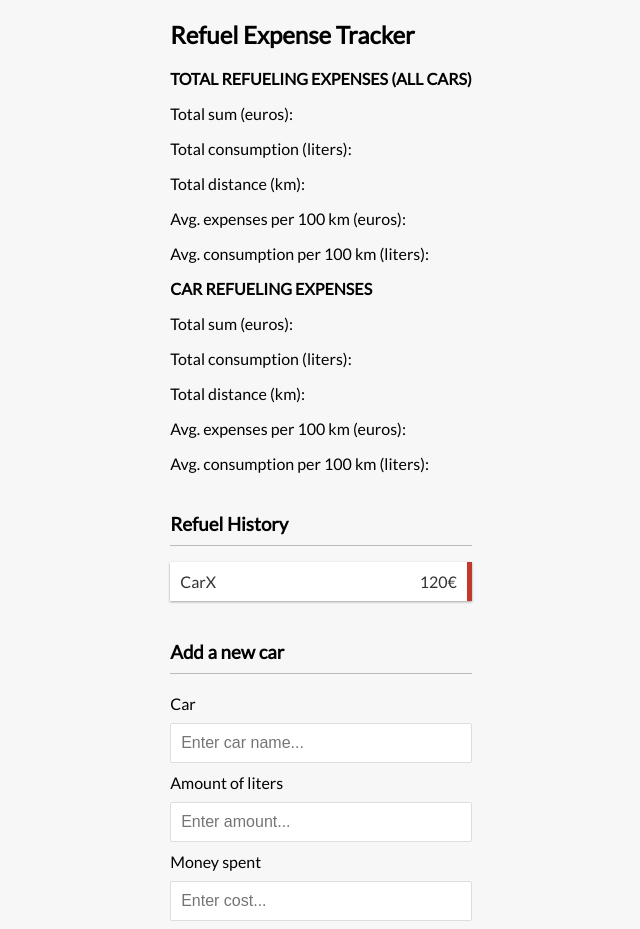
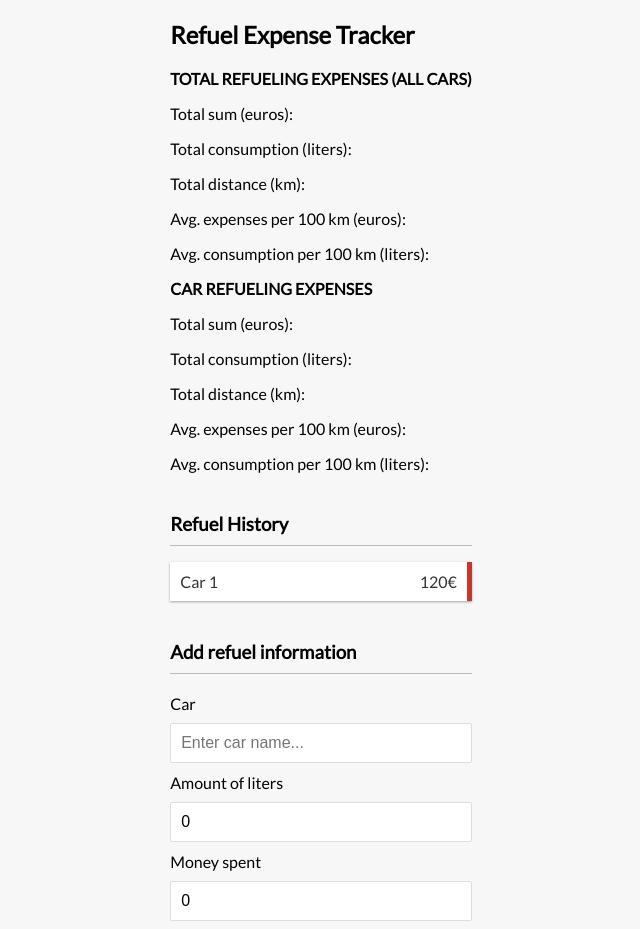
Before and after one commit to lexonegit/FED-Groupwork-G5, a React (Create React App) app in the folder car-fuel-calculator/: page / in a window 1280 px wide. Shown: the top 929 px of the page, without its empty margins (319-959 px from the left). Built offline with nearby package versions, Linux system fonts and the light colour scheme.

Commit message:
Components done (needs context to continue).

```diff
--- a/car-fuel-calculator/src/App.js
+++ b/car-fuel-calculator/src/App.js
@@ -3,7 +3,8 @@ import { Header } from './components/Header';
 import { TotalExpenses } from './components/TotalExpenses';
 import { CarExpenses } from './components/CarExpenses';
 import { RefuelHistory } from './components/RefuelHistory';
-import { AddCar } from './components/AddCar';
+import { AddRefuel } from './components/AddRefuel';
+import { SelectCar } from './components/SelectCar';
 
 import './App.css';
 
@@ -14,7 +15,8 @@ function App() {
       <TotalExpenses />
       <CarExpenses />
       <RefuelHistory />
-      <AddCar />
+      <AddRefuel />
+      <SelectCar />
     </div>
   );
 }
--- a/car-fuel-calculator/src/components/AddCar.js
+++ /dev/null
@@ -1,28 +0,0 @@
-import React from 'react'
-
-export const AddCar = () => {
-  return (
-    <div>
-      <h3>Add a new car</h3>
-      <form>
-        <div className="form-control">
-          <label htmlFor="text">Car</label>
-          <input type="text" placeholder="Enter car name..." />
-        </div>
-        <div className="form-control">
-          <label htmlFor="amount">
-              Amount of liters <br />
-              </label>
-          <input type="number" placeholder="Enter amount..." />
-        </div>
-        <div className="form-control">
-            <label htmlFor="price">
-                Money spent <br />
-            </label>
-            <input type="number" placeholder="Enter cost..." />
-        </div>
-        <button className="btn">Add car</button>
-      </form>
-    </div>
-  )
-}
--- /dev/null
+++ b/car-fuel-calculator/src/components/AddRefuel.js
@@ -0,0 +1,35 @@
+import React, {useState} from 'react'
+
+export const AddRefuel = () => {
+  const [text, setText] = useState('')
+  const [amount, setAmount] = useState(0)
+  const [price, setPrice] = useState(0)
+
+  return (
+    <div>
+      <h3>Add refuel information</h3>
+      <form>
+        <div className="form-control">
+          <label htmlFor="text">Car</label>
+          <input type="text" value={text} onChange={(e) => setText(e.target.value)}
+          placeholder="Enter car name..." />
+        </div>
+        <div className="form-control">
+          <label htmlFor="amount">
+              Amount of liters <br />
+              </label>
+          <input type="number" value={amount} onChange={(e) => setAmount(e.target.value)}
+          placeholder="Enter amount..." />
+        </div>
+        <div className="form-control">
+            <label htmlFor="price">
+                Money spent <br />
+            </label>
+            <input type="number" value={price} onChange={(e) => setPrice(e.target.value)}
+            placeholder="Enter cost..." />
+        </div>
+        <button className="btn">Add car</button>
+      </form>
+    </div>
+  )
+}
--- a/car-fuel-calculator/src/components/RefuelHistory.js
+++ b/car-fuel-calculator/src/components/RefuelHistory.js
@@ -6,7 +6,7 @@ export const RefuelHistory = () => {
       <h3>Refuel History</h3>
       <ul className='list'>
           <li className='minus'>
-              CarX<span>120€</span><button className='delete-btn'>x</button>
+              Car 1<span>120€</span><button className='delete-btn'>x</button>
           </li>
       </ul>
     </>
--- /dev/null
+++ b/car-fuel-calculator/src/components/SelectCar.js
@@ -0,0 +1,9 @@
+import React from 'react'
+
+export const SelectCar = () => {
+  return (
+    <div>
+
+    </div>
+  )
+}
```
